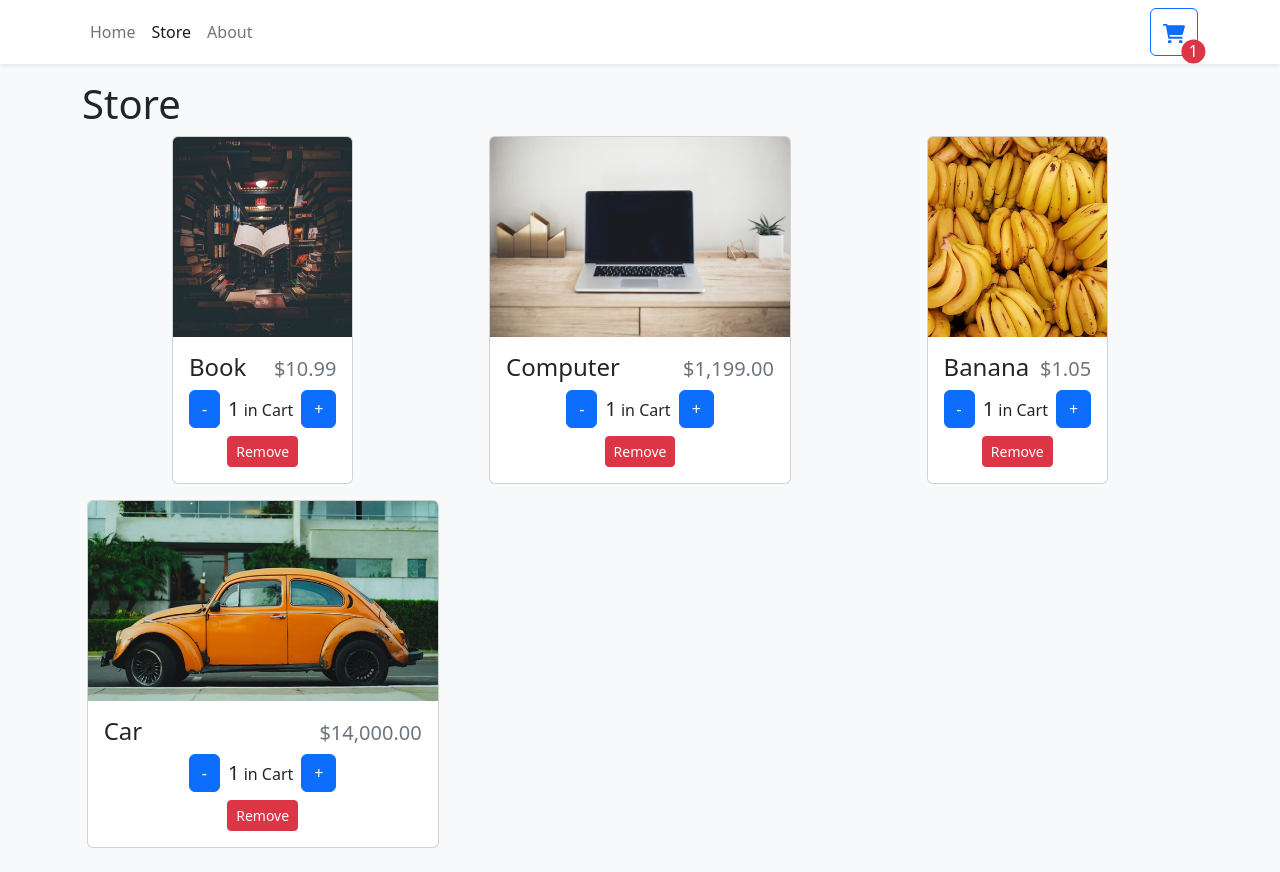
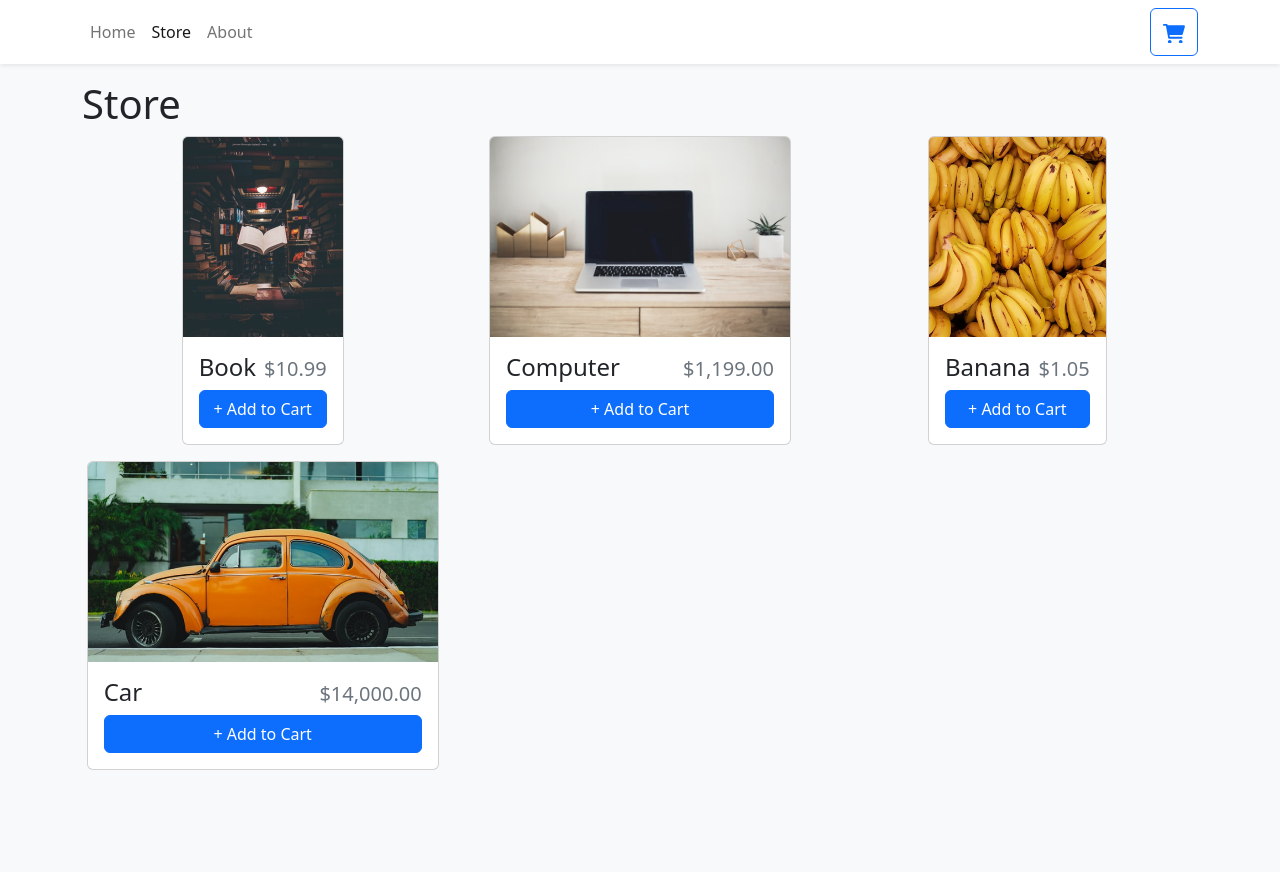
Before and after one commit to thinhpnguyen/shopping-cart, a React (Vite) app: page /store in a window 1280 px wide. After the commit the page ends 800 px from the top, so only its background shows below. Built offline with nearby package versions, Linux system fonts and the light colour scheme.

Commit message:
add functionalities to the buttons

```diff
--- a/src/components/Navbar.tsx
+++ b/src/components/Navbar.tsx
@@ -1,7 +1,9 @@
 import { Navbar as NavbarBs, Container, Nav, Button } from "react-bootstrap";
 import { NavLink } from "react-router-dom";
+import { useShoppingCart } from "../context/ShoppingCartContext";
 
 export function Navbar() {
+  const { openCart, closeCart, cartQuantity } = useShoppingCart();
   return (
     <NavbarBs sticky="top" className="bg-white shadow-sm mb-3">
       <Container>
@@ -17,6 +19,7 @@ export function Navbar() {
           </Nav.Link>
         </Nav>
         <Button
+          onClick={openCart}
           style={{ width: "3rem", height: "3rem", position: "relative" }}
           variant="outline-primary"
         >
@@ -27,6 +30,7 @@ export function Navbar() {
           >
             <path d="M96 0C107.5 0 117.4 8.19 119.6 19.51L121.1 32H541.8C562.1 32 578.3 52.25 572.6 72.66L518.6 264.7C514.7 278.5 502.1 288 487.8 288H170.7L179.9 336H488C501.3 336 512 346.7 512 360C512 373.3 501.3 384 488 384H159.1C148.5 384 138.6 375.8 136.4 364.5L76.14 48H24C10.75 48 0 37.25 0 24C0 10.75 10.75 0 24 0H96zM128 464C128 437.5 149.5 416 176 416C202.5 416 224 437.5 224 464C224 490.5 202.5 512 176 512C149.5 512 128 490.5 128 464zM512 464C512 490.5 490.5 512 464 512C437.5 512 416 490.5 416 464C416 437.5 437.5 416 464 416C490.5 416 512 437.5 512 464z" />
           </svg>
+          {cartQuantity > 0 && (
             <div
               className="rounded-circle bg-danger d-flex justify-content-center align-items-center"
               style={{
@@ -39,8 +43,9 @@ export function Navbar() {
                 transform: "translate(35%, 35%)",
               }}
             >
-            1
+              {cartQuantity}
             </div>
+          )}
         </Button>
       </Container>
     </NavbarBs>
--- a/src/components/StoreItem.tsx
+++ b/src/components/StoreItem.tsx
@@ -1,5 +1,6 @@
 import { Card, Button } from "react-bootstrap";
 import { formatCurrency } from "../utilities/formatCurrency";
+import { useShoppingCart } from "../context/ShoppingCartContext";
 type StoreItemProps = {
   id: number;
   name: string;
@@ -8,7 +9,15 @@ type StoreItemProps = {
 };
 
 export function StoreItem({ id, name, price, imgUrl }: StoreItemProps) {
-  let quantity = 1;
+  const {
+    getItemQuantity,
+    increaseCartQuantity,
+    decreaseCartQuantity,
+    removeFromCart,
+  } = useShoppingCart();
+
+  const quantity = getItemQuantity(id);
+
   return (
     <Card className="h-100" style={{ maxWidth: "22rem" }}>
       <Card.Img
@@ -24,7 +33,9 @@ export function StoreItem({ id, name, price, imgUrl }: StoreItemProps) {
         </Card.Title>
         <div className="mt-auto">
           {quantity === 0 ? (
-            <Button className="w-100">+ Add to Cart</Button>
+            <Button className="w-100" onClick={() => increaseCartQuantity(id)}>
+              + Add to Cart
+            </Button>
           ) : (
             <div
               className="d-flex flex-column align-items-center justify-content-center"
@@ -34,13 +45,17 @@ export function StoreItem({ id, name, price, imgUrl }: StoreItemProps) {
                 className="d-flex align-items-center justify-content-center"
                 style={{ gap: "0.5rem" }}
               >
-                <Button>-</Button>
+                <Button onClick={() => decreaseCartQuantity(id)}>-</Button>
                 <div>
                   <span className="fs-5">{quantity}</span> in Cart
                 </div>
-                <Button>+</Button>
+                <Button onClick={() => increaseCartQuantity(id)}>+</Button>
               </div>
-              <Button variant="danger" size="sm">
+              <Button
+                variant="danger"
+                size="sm"
+                onClick={() => removeFromCart(id)}
+              >
                 Remove
               </Button>
             </div>
--- a/src/context/ShoppingCartContext.tsx
+++ b/src/context/ShoppingCartContext.tsx
@@ -5,16 +5,21 @@ type ShoppingCartProviderProps = {
 };
 
 type ShoppingCartContext = {
+  openCart: () => void;
+  closeCart: () => void;
   getItemQuantity: (id: number) => number;
   increaseCartQuantity: (id: number) => void;
   decreaseCartQuantity: (id: number) => void;
   removeFromCart: (id: number) => void;
+  cartItems: CartItem[];
+  cartQuantity: number;
 };
 
 type CartItem = {
   id: number;
   quantity: number;
 };
+
 const ShoppingCartContext = createContext({} as ShoppingCartContext);
 
 export function useShoppingCart() {
@@ -23,7 +28,18 @@ export function useShoppingCart() {
 
 export function ShoppingCartProvider({ children }: ShoppingCartProviderProps) {
   const [cartItems, setCartItems] = useState<CartItem[]>([]);
+  const [isOpen, setIsOpen] = useState(false);
 
+  const cartQuantity = cartItems.reduce(
+    (quantity, item) => item.quantity + quantity,
+    0
+  );
+  function openCart() {
+    setIsOpen(true);
+  }
+  function closeCart() {
+    setIsOpen(false);
+  }
   function getItemQuantity(id: number) {
     return cartItems.find((item) => item.id === id)?.quantity || 0;
   }
@@ -68,10 +84,14 @@ export function ShoppingCartProvider({ children }: ShoppingCartProviderProps) {
   return (
     <ShoppingCartContext.Provider
       value={{
+        openCart,
+        closeCart,
         getItemQuantity,
         increaseCartQuantity,
         decreaseCartQuantity,
         removeFromCart,
+        cartItems,
+        cartQuantity,
       }}
     >
       {children}
```
Lines whose indentation alone changed are shown as unchanged.
